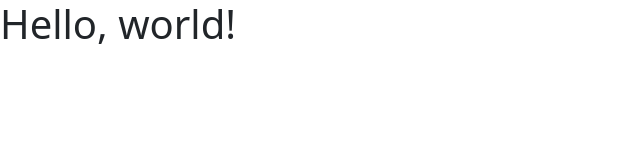
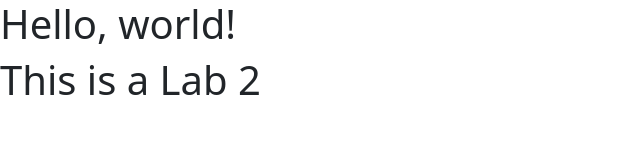
Before and after one commit to DanielFarag/vcs-lab1, a plain HTML site: page index.html in a window 1280 px wide. Shown: the whole page, without its empty margins (0-640 px from the left). Drawn offline with nearby package versions, Linux system fonts and the light colour scheme.

Commit message:
Add lab number

```diff
--- a/index.html
+++ b/index.html
@@ -13,6 +13,7 @@
   <body>
 
     <h1>Hello, world!</h1>
+    <h1>This is a Lab 2</h1>
 
     <script src="https://cdn.jsdelivr.net/npm/bootstrap@5.0.2/dist/js/bootstrap.bundle.min.js"></script>
 
```
